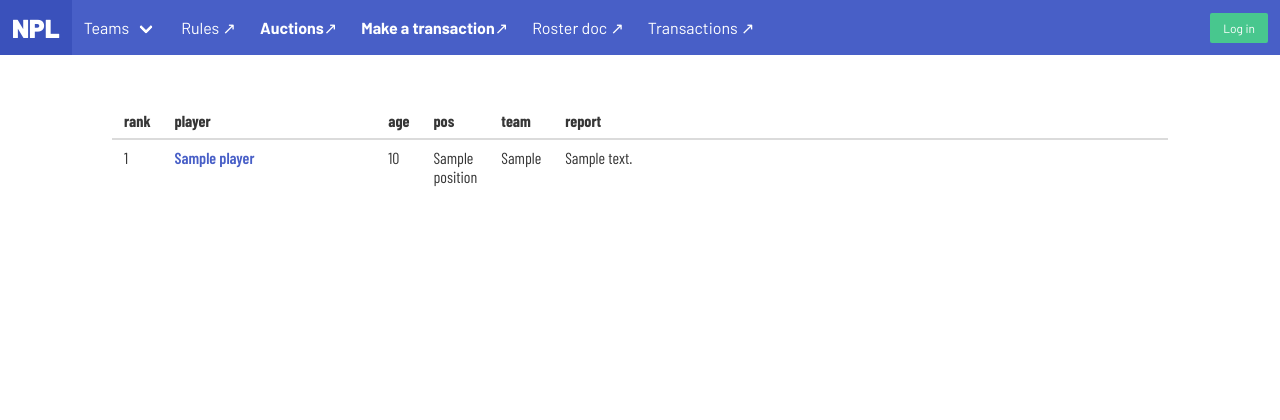
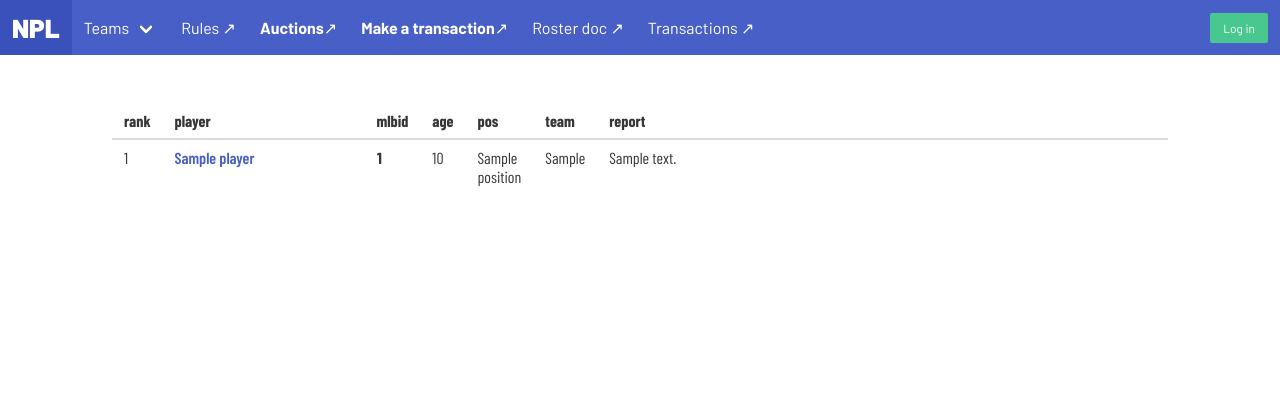
Before and after one commit to jeremyjbowers/npl, a Django app: template npl/templates/my/wishlist.html in a window 1280 px wide. Shown: the top 420 px of the page. Run offline with Django 4.2, Linux system fonts and the light colour scheme; data comes from the database, SQL or seed files in the repository; tables that the repository leaves empty hold one stand-in row (values such as "Sample post"); the template is opened without the code that fills it: values that come from a table or form of the project are taken from there, most other values are stand-ins (such as "Sample title", 1, 10 or a date in 2020); data that the repository does not hold is empty; parts of the project's set-up code (start-up, migrations or seed data) failed here and were passed over; some libraries are stand-ins or nearby versions; some web fonts are replaced.

Commit message:
make mlbid visible

```diff
--- a/npl/templates/my/wishlist.html
+++ b/npl/templates/my/wishlist.html
@@ -35,6 +35,7 @@
                     <tr>
                         <th>rank</th>
                         <th>player</th>
+                        <th>mlbid</th>
                         <th>age</th>
                         <th>pos</th>
                         <th>team</th>
@@ -49,6 +50,7 @@
                                 <span class="pickowner"></span>
                             </td>
                             {% include "includes/my/player_name.html" %}
+                            <td><strong>{{ p.player.mlb_id }}</strong></td>
                             <td>{{ p.player.age|default_if_none:"-" }}</td>
                             <td>{{ p.player.position }}</td>
                             <td>{{ p.player.mlb_org|default_if_none:"-" }}</td>
```
